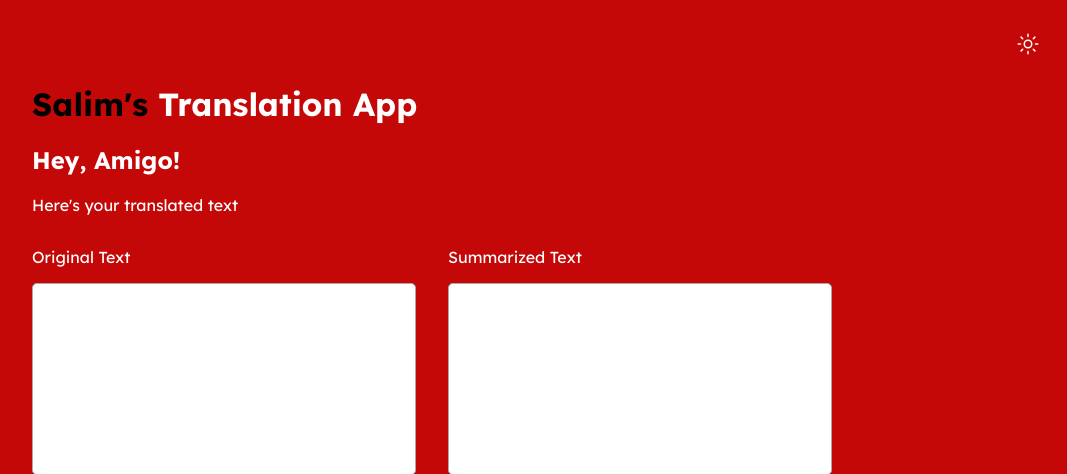
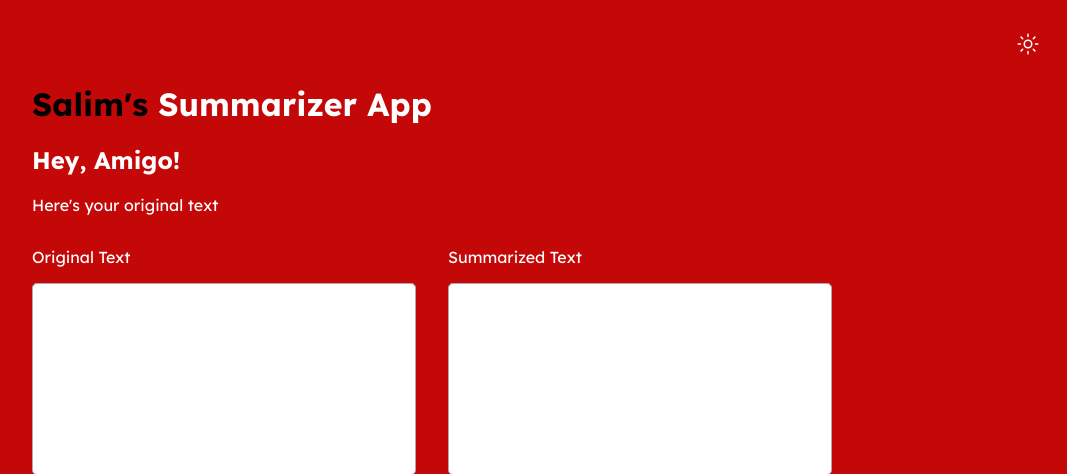
Before and after one commit to salimcodes/summarizedbySalim, a Flask app: template templates/results.html in a window 1280 px wide. Shown: the top 474 px of the page, without its empty margins (208-1275 px from the left). Run offline with Flask 2, Linux system fonts and the light colour scheme; the template is opened without the code that fills it, so the values that code supplies are empty.

Commit message:
Update results.html

```diff
--- a/templates/results.html
+++ b/templates/results.html
@@ -183,9 +183,9 @@ footer .socials a ion-icon{
     <div class="container result">
         <span id="themeSwitcher"><ion-icon name="sunny-outline"></ion-icon></span>
         <main>
-            <h1><span>Salim's</span> Translation App</h1>
+            <h1><span>Salim's</span> Summarizer App</h1>
             <h2>Hey, Amigo!</h2>
-            <p>Here's your translated text</p>
+            <p>Here's your original text</p>
             <div class="action">
                 <div class="action__row text">
                     <label for="text">Original Text</label>
```
